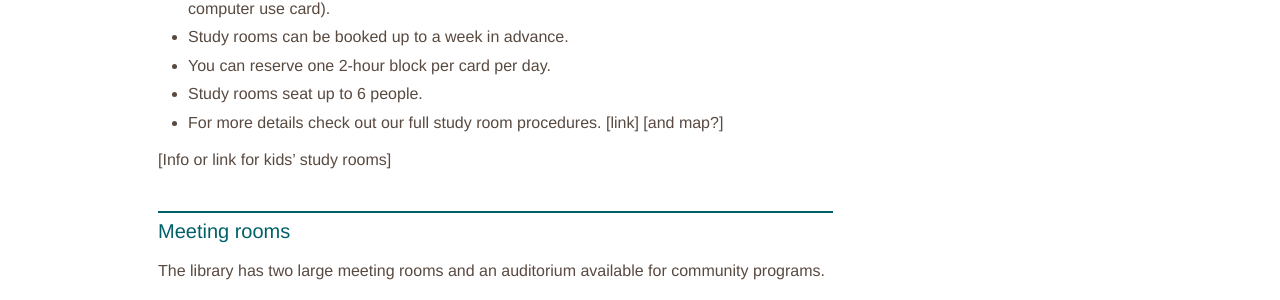
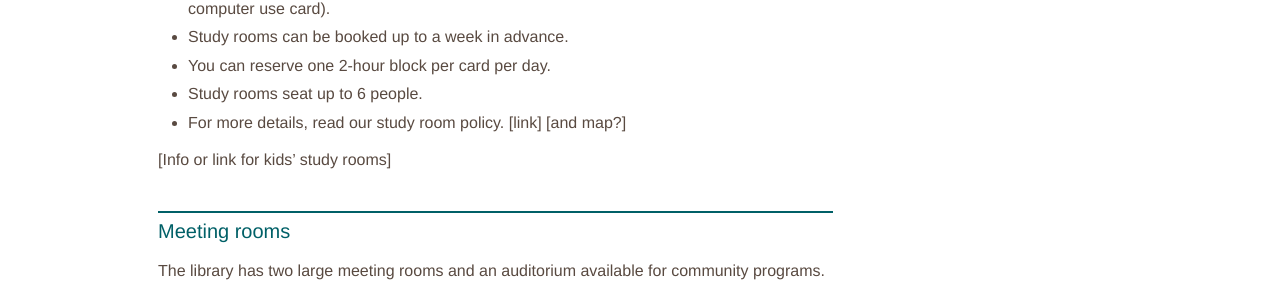
Before and after one commit to skokielibrary/spl-content, a Jekyll site: the page built from _content/mick/services--study-meeting-rooms.markdown, in a window 1280 px wide. Shown: the part 382-682 px from the top of the page. Built offline with Jekyll 4.4.1, drawn with Linux system fonts in a browser that asks for light colours.

Commit message:
Updated services--study-meeting-rooms.markdown

```diff
--- a/_content/mick/services--study-meeting-rooms.markdown
+++ b/_content/mick/services--study-meeting-rooms.markdown
@@ -13,7 +13,7 @@ We have 10 small group study rooms for adults and teens (9th grade and up) on th
 - Study rooms can be booked up to a week in advance.
 - You can reserve one 2-hour block per card per day.
 - Study rooms seat up to 6 people.
-- For more details check out our full study room procedures. [link] [and map?]
+- For more details, read our study room policy. [link] [and map?]
 
 [Info or link for kids' study rooms]
 
```
